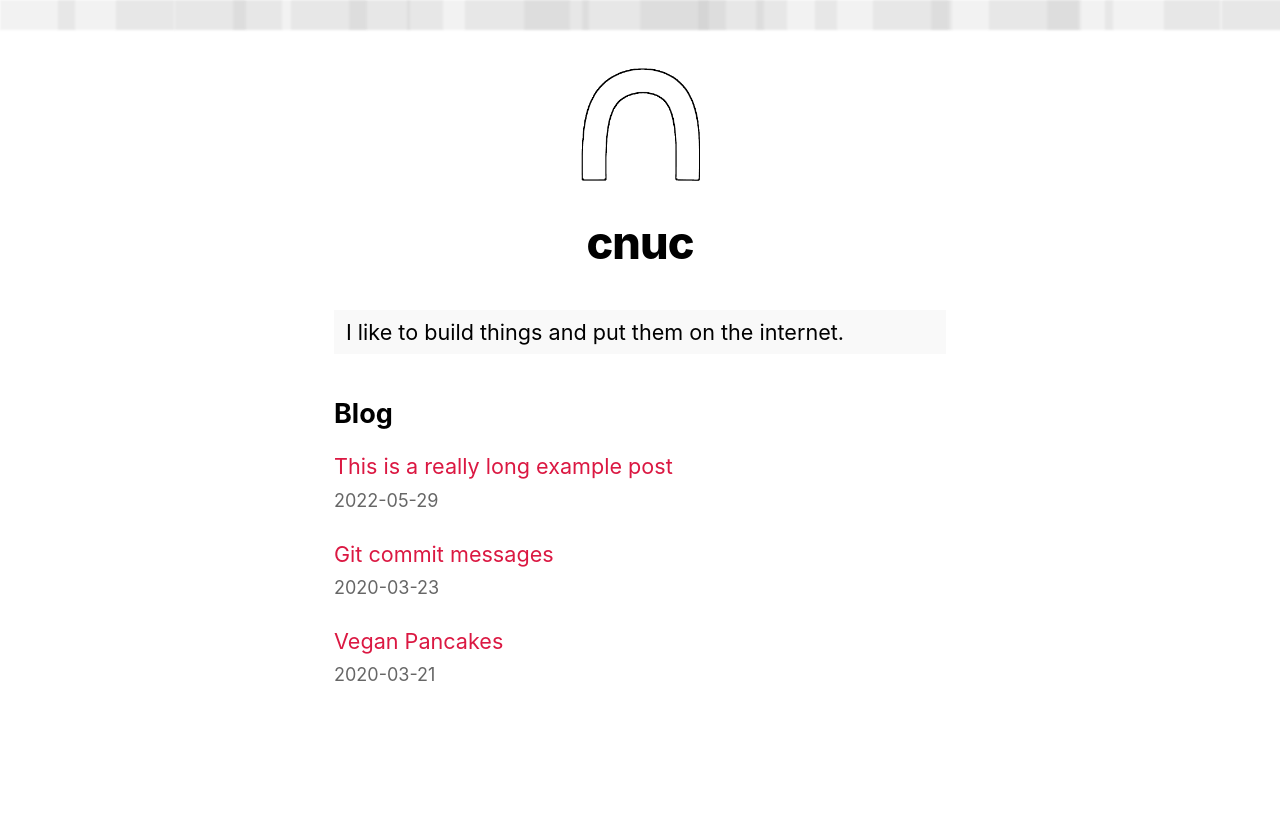
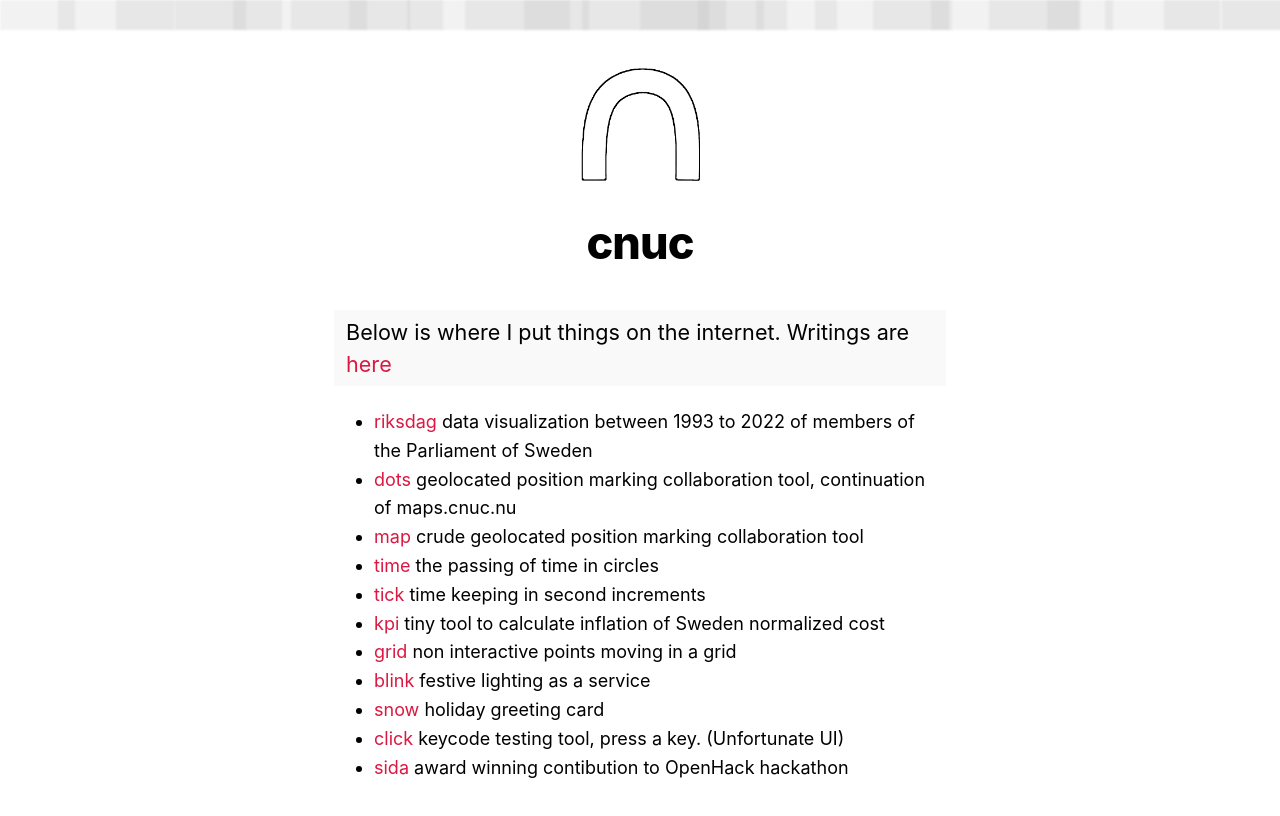
Before and after one commit to namatoj/cnuc-site, a Next.js app: page / in a window 1280 px wide. Shown: the top 816 px of the page. Built offline with nearby package versions, Linux system fonts and the light colour scheme.

Commit message:
Add liks to main page

```diff
--- a/pages/index.js
+++ b/pages/index.js
@@ -20,23 +20,23 @@ export default function Home({ allPostsData }) {
         <title>{siteTitle}</title>
       </Head>
       <section className={utilStyles.headingMd}>
-        <p>I like to build things and put them on the internet.</p>
+        <p>Below is where I put things on the internet. Writings are <Link href="/posts">here</Link></p>
       </section>
-      <section className={`${utilStyles.headingMd} ${utilStyles.padding1px}`}>
-        <h2 className={utilStyles.headingLg}>Blog</h2>
-        <ul className={utilStyles.list}>
-          {allPostsData.map(({ id, date, title }) => (
-            <li className={utilStyles.listItem} key={id}>
-              <Link href={`/posts/${id}`}>
-                <a>{title}</a>
-              </Link>
-              <br />
-              <small className={utilStyles.lightText}>{date}</small>
-
-            </li>
-          ))}
-        </ul>
-      </section>
+    <section>
+      <ul>
+        <li><Link href="https://riksdag.cnuc.nu">riksdag</Link> data visualization between 1993 to 2022 of members of the Parliament of Sweden</li>
+        <li><Link href="https://dots.cnuc.nu">dots</Link> geolocated position marking collaboration tool, continuation of maps.cnuc.nu</li>
+        <li><Link href="https://map.cnuc.nu">map</Link> crude geolocated position marking collaboration tool</li>
+        <li><Link href="https://time.cnuc.nu">time</Link> the passing of time in circles</li>
+        <li><Link href="https://tick.cnuc.nu">tick</Link> time keeping in second increments</li>
+        <li><Link href="https://kpi.cnuc.nu">kpi</Link> tiny tool to calculate inflation of Sweden normalized cost</li>
+        <li><Link href="https://grid.cnuc.nu">grid</Link> non interactive points moving in a grid</li>
+        <li><Link href="https://blink.cnuc.nu">blink</Link> festive lighting as a service</li>
+        <li><Link href="https://snow.cnuc.nu">snow</Link> holiday greeting card</li>
+        <li><Link href="https://click.cnuc.nu">click</Link> keycode testing tool, press a key. (Unfortunate UI)</li>
+        <li><Link href="http://sida.cnuc.nu">sida</Link> award winning contibution to OpenHack hackathon</li>
+      </ul>
+    </section>
     </Layout>
   );
 }
```
Also changed, not shown: pages/posts.js (added, +39 -0 lines).
